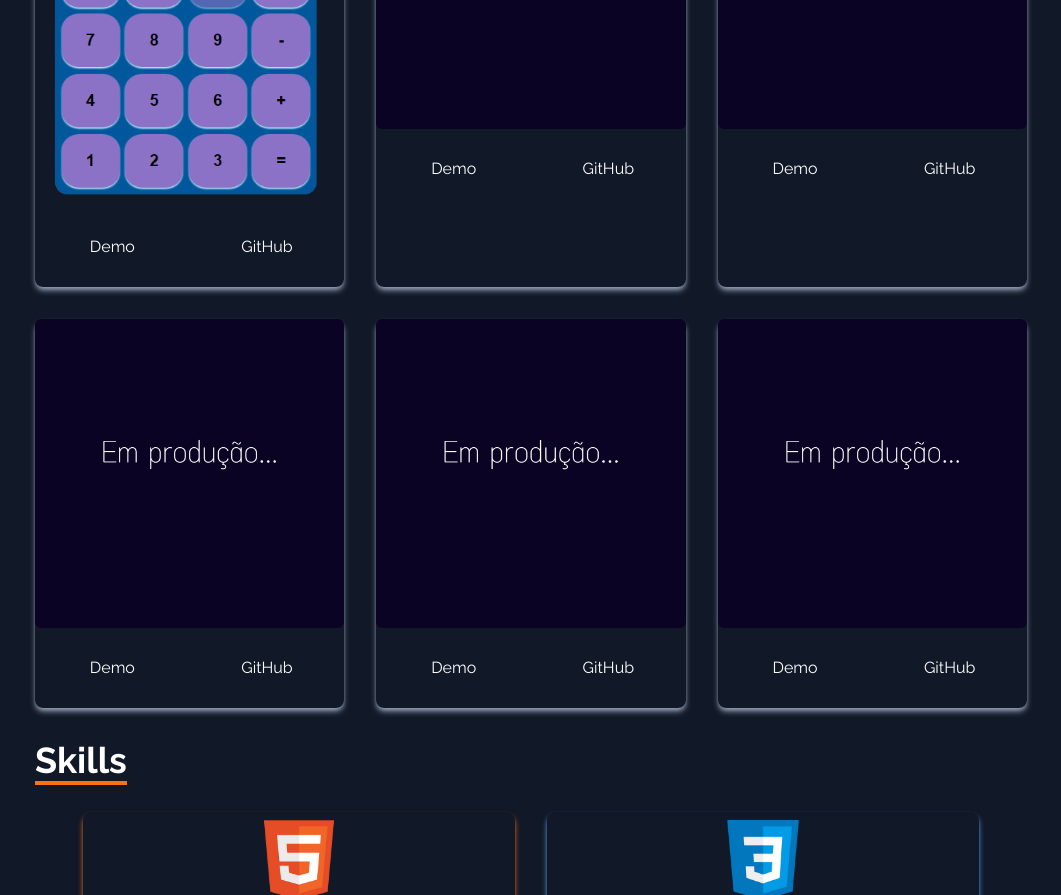
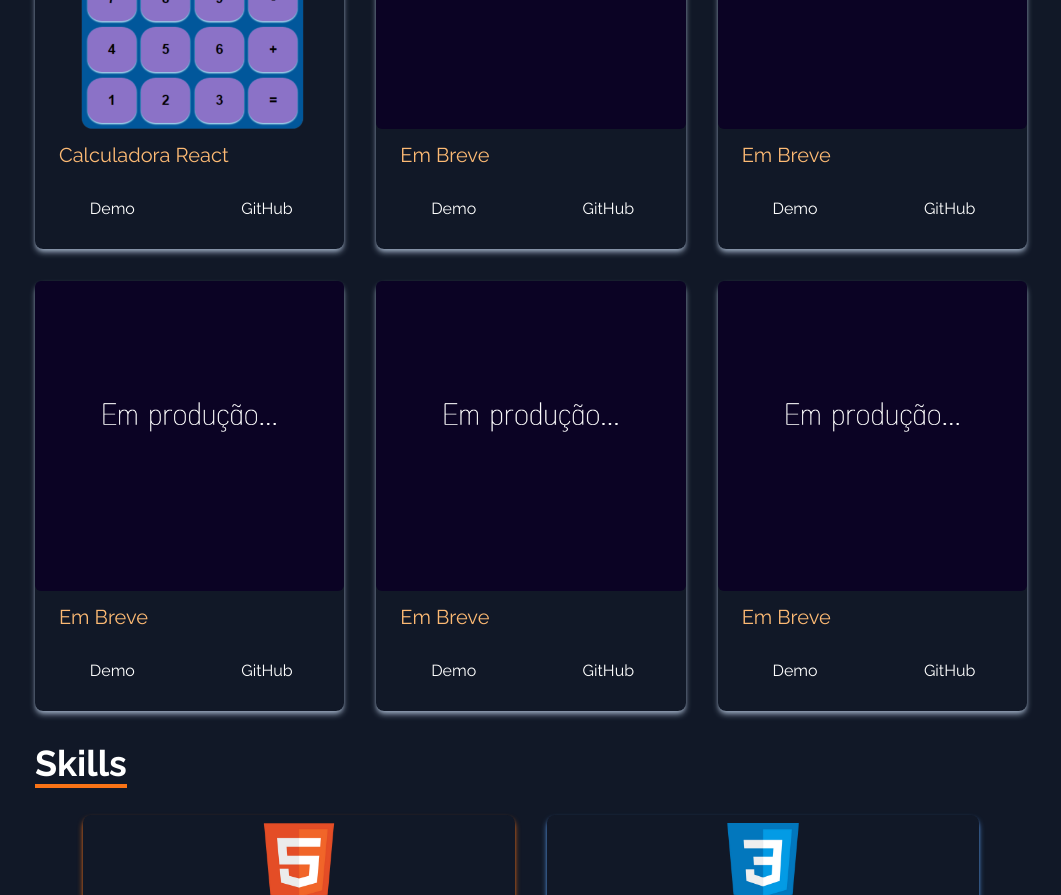
Before and after one commit to leiah133/portifolio, a React (Create React App) app: page / in a window 1280 px wide. Shown: the part 1220-2115 px from the top of the page, without its empty margins (109-1170 px from the left). Built offline with nearby package versions, Linux system fonts and the light colour scheme.

Commit message:
atualização

```diff
--- a/src/components/Portifolio.jsx
+++ b/src/components/Portifolio.jsx
@@ -1,5 +1,5 @@
 import React from 'react'
-import Calculadora from '../assets/portifolio/calculadora.png'
+import Calculadora from '../assets/portifolio/calculadora1.png'
 import Producao from'../assets/em-producao.png'
 
 
@@ -8,28 +8,34 @@ const Portifolio = () => {
     {
       id: 1,
       src: Calculadora,
+      title: 'Calculadora React',
       demo: 'https://calculadora-react-sage.vercel.app/',
       code: 'https://github.com/leiah133/calculadora_react'
     },
     {
       id: 2,
-      src: Producao
+      src: Producao,
+      title: 'Em Breve',
     },
     {
       id: 3,
-      src: Producao
+      src: Producao,
+      title: 'Em Breve',
     },
     {
       id: 4,
-      src: Producao
+      src: Producao,
+      title: 'Em Breve',
     },
     {
       id: 5,
-      src: Producao
+      src: Producao,
+      title: 'Em Breve',
     },
     {
       id: 6,
-      src: Producao
+      src: Producao,
+      title: 'Em Breve',
     },
   ]
 
@@ -42,17 +48,20 @@ const Portifolio = () => {
 
               <div  className='grid sm:grid-cols-2 md:grid-cols-3 gap-8 px-12 sm:px-0'>
             {
-                  portifolios.map(({id, src, code, demo})=> (
+                  portifolios.map(({id, src, code, demo, title})=> (
               <div key={id}
                className='shadow-md shadow-slate-400 rounded-lg'>
                 <img
                 src={src}
                 alt="previw do projeto"
                 className='rounded-md duration-200 hover:scale-105' />
+                <p className=' px-6 text-orange-300 text-xl pt-3'>{title}</p>
 
                 <div className='flex items-center justify-center'>
-                  <button className='w-1/2 px-6 py-3 m-4 duration-200 hover:scale-105'><a href={demo} target="_blank" > Demo</a></button>
-                  <button className='w-1/2 px-6 py-3 m-4 duration-200  hover:scale-105'><a href={code} target="_blank" > GitHub </a> </button>
+
+
+                  <button className='w-1/2 px-6 py-3 m-4 duration-200 hover:scale-110'><a href={demo} target="_blank" > Demo</a></button>
+                  <button className='w-1/2 px-6 py-3 m-4 duration-200  hover:scale-110'><a href={code} target="_blank" > GitHub </a> </button>
                 </div>
               </div>
               ))
--- a/src/components/SocialLinks.jsx
+++ b/src/components/SocialLinks.jsx
@@ -40,7 +40,7 @@ const SocialLinks = () => {
           Currículo <BsFillPersonLinesFill size={30} />
         </>
       ),
-      href: "/resume.pdf",
+      href: "../assets/cv.pdf",
       style: "rounded-br-md",
       download: true,
     },
```
Also changed, not shown: src/assets/portifolio/calculadora1.png (added), 1 other file (tests, documents, lock files or other folders).
